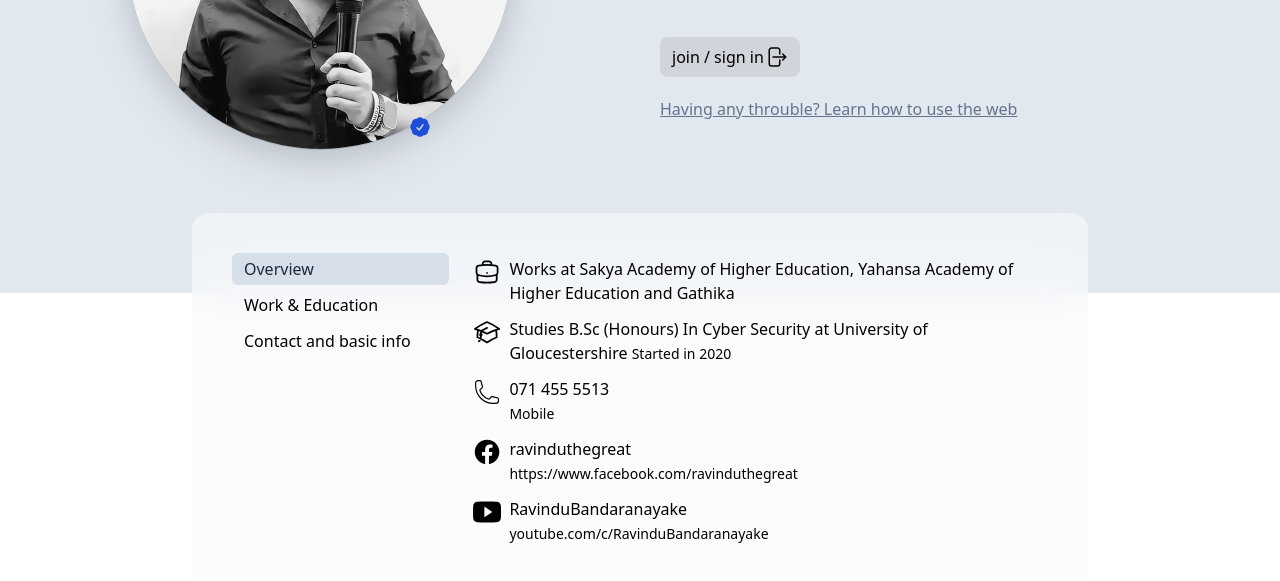
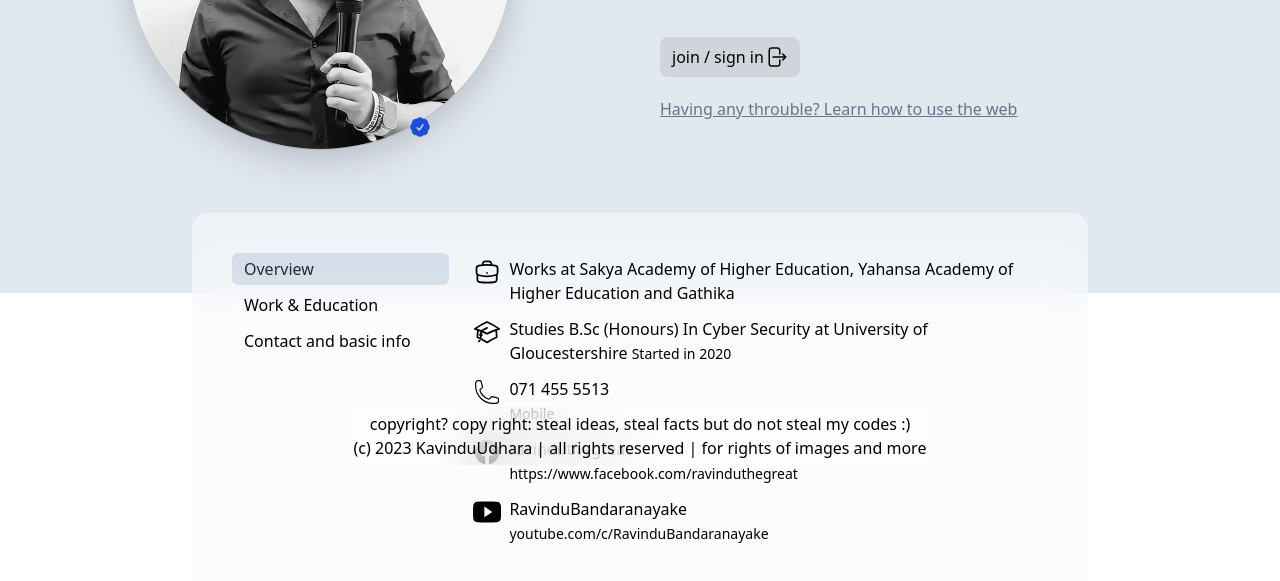
Before and after one commit to kavinduUdhara/ictfromabc, a website: page docs/index.html in a window 1280 px wide. Shown: the part 335-916 px from the top of the page. Drawn offline with Linux system fonts and the light colour scheme.

Commit message:
change public folder to docs and added copyright note

```diff
--- a/public/index.html
+++ b/docs/index.html
@@ -11,7 +11,7 @@
 @import url('https://fonts.googleapis.com/css2?family=Fredoka:wght@700&display=swap');
     </style>
 </head>
-<body>
+<body style="display: flex; flex-direction: column; align-items: center;">
     <div class="menu-bar-holder">
         <div class="menu-bar">
             <img class="menu-bar-img" src="assets/img/ravindu.jpg" alt="ravindu-bandaranayake">
@@ -127,5 +127,9 @@
             </div>
         </div>
     </div>
+    <div class="copyright" style="text-align: center; position: fixed;bottom: 0px; background-color: rgba(255, 255, 255, 0.482); padding: 5px; border-radius: 5px 5px 0 0;backdrop-filter: blur(20px);">
+        copyright? copy right: steal ideas, steal facts but do not steal my codes :)
+        <br> (c) 2023 KavinduUdhara | all rights reserved | <a href="https://github.com/kavinduUdhara/H7DT-04-AS-01/blob/main/LICENSE.md#rights-of-images" target="_blank"> for rights of images and more</a>
+    </div>
 </body>
 </html>
```
Also changed, not shown: docs/assets/img/logo.png (renamed from public/assets/img/logo.png), docs/assets/img/ravindu.jpg (renamed from public/assets/img/ravindu.jpg), docs/custom.css (renamed from public/custom.css), docs/script.js (renamed from public/script.js), docs/style.css (renamed from public/style.css).
